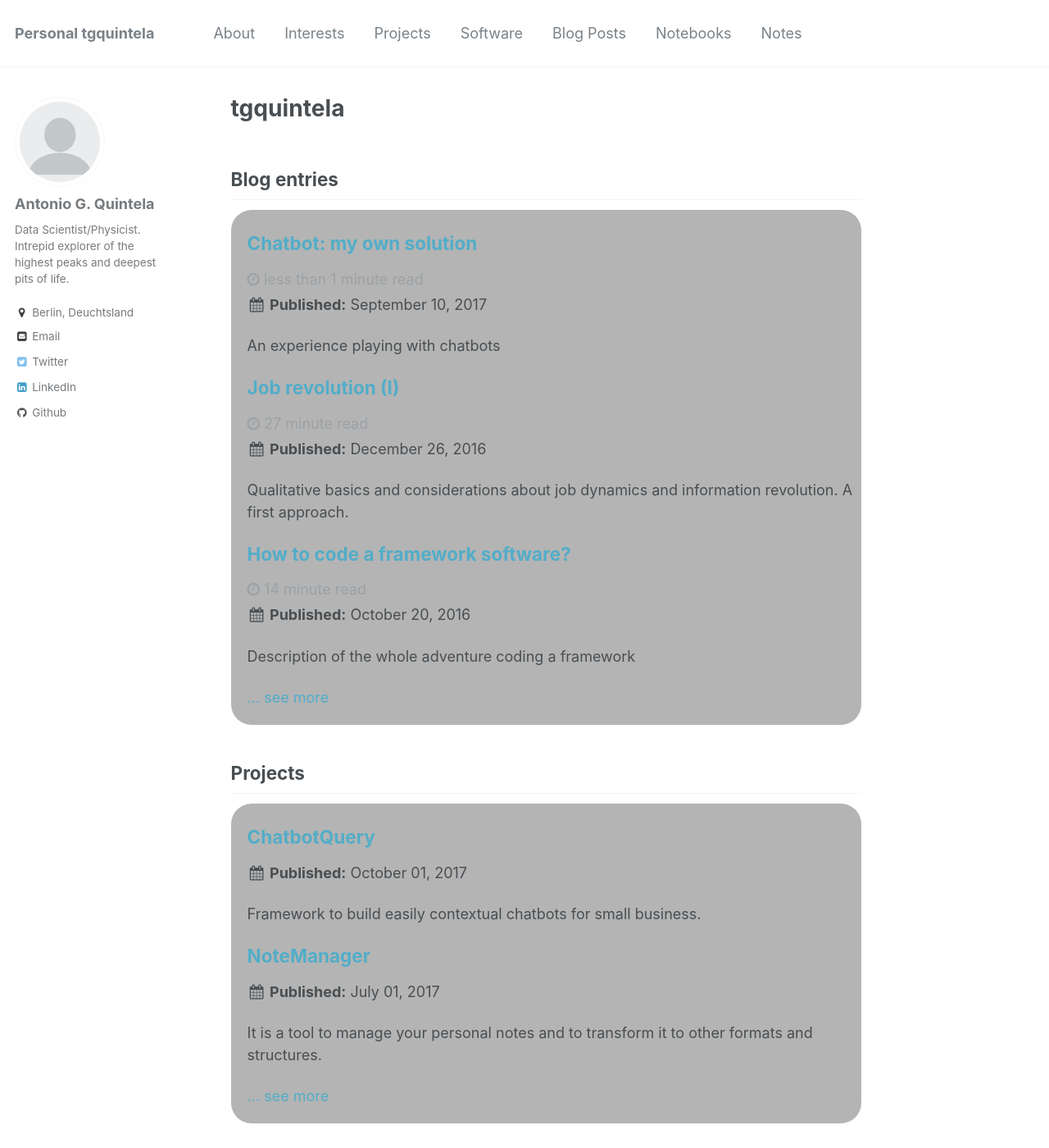
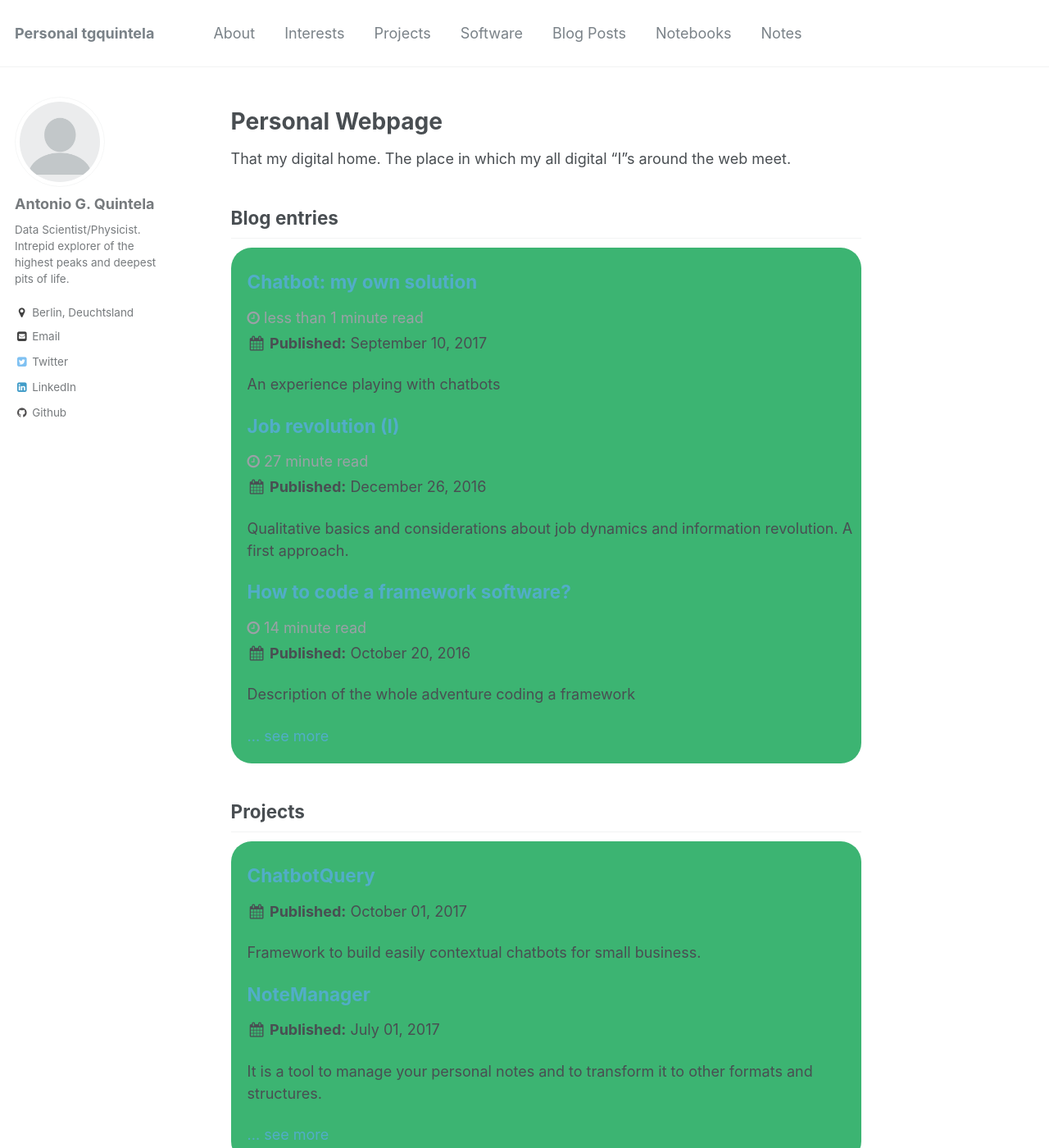
Before and after one commit to tgquintela/tgquintela.github.io, a Jekyll site: the page built from _pages/main.md, in a window 1280 px wide and 1400 px high. Shown: the whole window at 82% size. Built offline with Jekyll 4.4.1, drawn with Linux system fonts in a browser that asks for light colours.

```diff
--- a/_pages/main.md
+++ b/_pages/main.md
@@ -1,6 +1,6 @@
 ---
 permalink: /
-title: "tgquintela"
+title: ""
 excerpt: "Personal Webpage"
 author_profile: true
 ---
@@ -8,13 +8,16 @@ author_profile: true
 <style>
 #roundedbox {
   border-radius: 25px;
-  background: #b4b4b4;
+  background: hsl(147, 50%, 47%);
   padding: 5px 5px 20px 20px;
   width: 100%;
 }
 </style>
 
 
+# Personal Webpage
+
+That my digital home. The place in which my all digital "I"s around the web meet.
 
 {% include base_path %}
 
```
